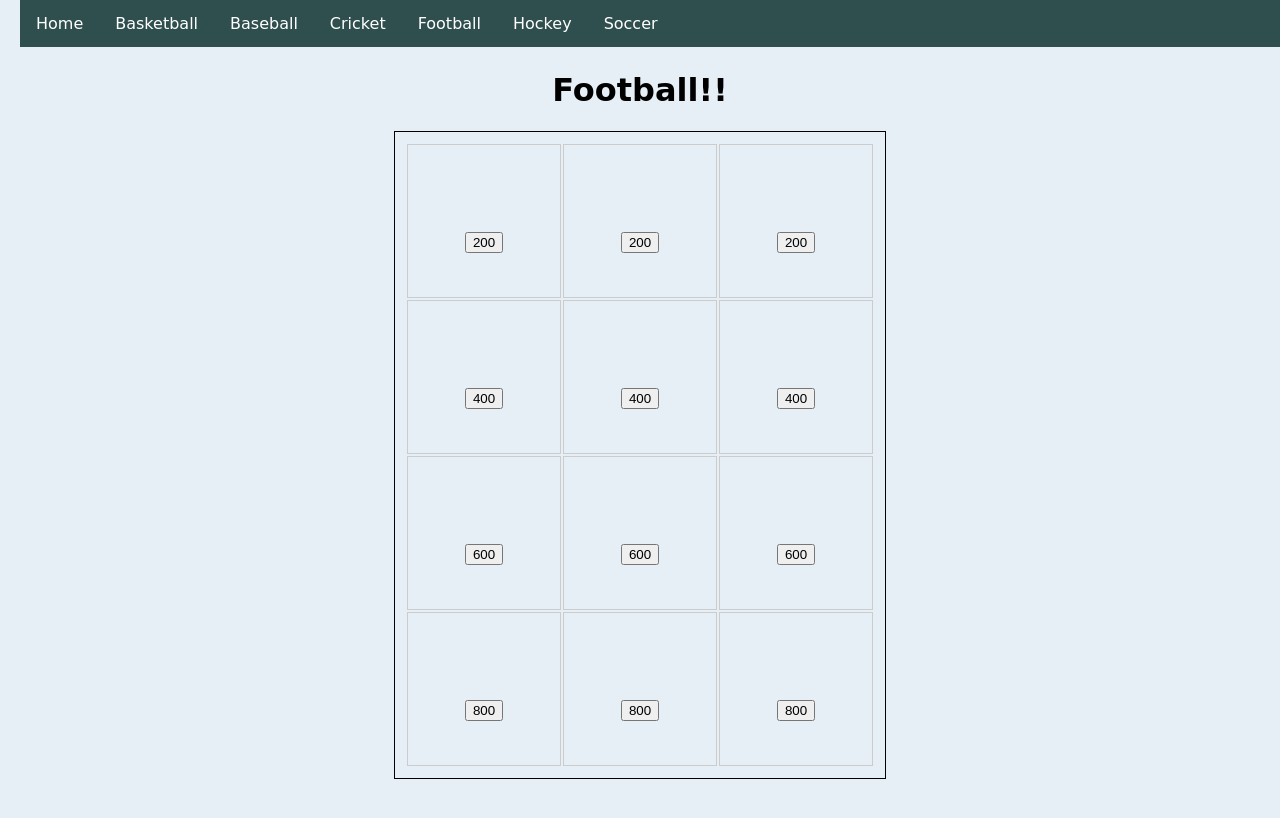
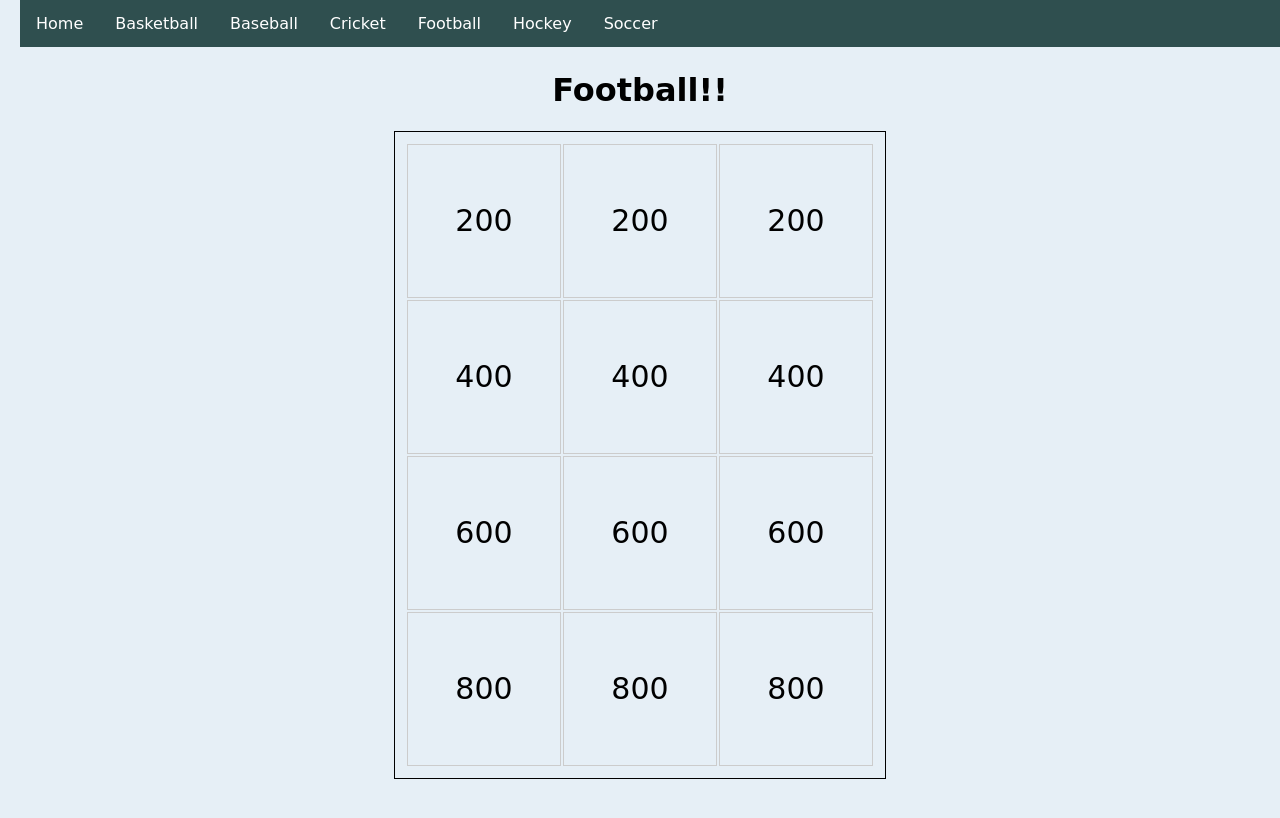
Before and after one commit to KyleK30/KyleK32.github.io, a plain HTML site: page football.html in a window 1280 px wide. Shown: the top 818 px of the page. Drawn offline with Linux system fonts and the light colour scheme; a web font is replaced by a local one.

Commit message:
Update football.html

```diff
--- a/football.html
+++ b/football.html
@@ -20,25 +20,62 @@
 <table>
     <tbody>
     <tr>
-        <td><button class="button">200</button></td>
-        <td><button class="button">200</button></td>
-        <td><button class="button">200</button></td>
+        <td><p id="q1" onclick="myFunction1()">200</p></td>
+        <td><p id="q2" onclick="myFunction2()">200</p></td>
+        <td><p id="q3" onclick="myFunction3()">200</p></td>
     </tr>
     <tr>
-        <td><button class="button">400</button></td>
-        <td><button class="button">400</button></td>
-        <td><button class="button">400</button></td>
+        <td><p id="q4" onclick="myFunction4()">400</p></td>
+        <td><p id="q5" onclick="myFunction5()">400</p></td>
+        <td><p id="q6" onclick="myFunction6()">400</p></td>
     </tr>
     <tr>
-        <td><button class="button">600</button></td>
-        <td><button class="button">600</button></td>
-        <td><button class="button">600</button></td>
+        <td><p id="q7" onclick="myFunction7()">600</p></td>
+        <td><p id="q8" onclick="myFunction8()">600</p></td>
+        <td><p id="q9" onclick="myFunction9()">600</p></td>
     </tr>
     <tr>
-        <td><button class="button">800</button></td>
-        <td><button class="button">800</button></td>
-        <td><button class="button">800</button></td>
-    </tr>
-
+        <td><p id="q10" onclick="myFunction10()">800</p></td>
+        <td><p id="q11" onclick="myFunction11()">800</p></td>
+        <td><p id="q12" onclick="myFunction12()">800</p></td>
+        </tr>
+<script>
+    function myFunction1() {
+        document.getElementById("q1").innerHTML = "What is Jake's first name?";
+        }
+    function myFunction2() {
+        document.getElementById("q2").innerHTML = "What is Jake's middle name?";
+        }
+    function myFunction3() {
+        document.getElementById("q3").innerHTML = "What is Jake's last name?";
+        }
+    function myFunction4() {
+        document.getElementById("q4").innerHTML = "What is Jake's first name?";
+        }
+    function myFunction5() {
+        document.getElementById("q5").innerHTML = "What is Jake's middle name?";
+        }
+    function myFunction6() {
+        document.getElementById("q6").innerHTML = "What is Jake's last name?";
+        }
+    function myFunction7() {
+        document.getElementById("q7").innerHTML = "What is Jake's first name?";
+        }
+    function myFunction8() {
+        document.getElementById("q8").innerHTML = "What is Jake's middle name?";
+        }
+    function myFunction9() {
+        document.getElementById("q9").innerHTML = "What is Jake's last name?";
+        }
+    function myFunction10() {
+        document.getElementById("q10").innerHTML = "What is Jake's first name?";
+        }
+    function myFunction11() {
+        document.getElementById("q11").innerHTML = "What is Jake's middle name?";
+        }
+    function myFunction12() {
+        document.getElementById("q12").innerHTML = "What is Jake's last name?";
+        }
+    </script>
 </body>
 </html>
```
